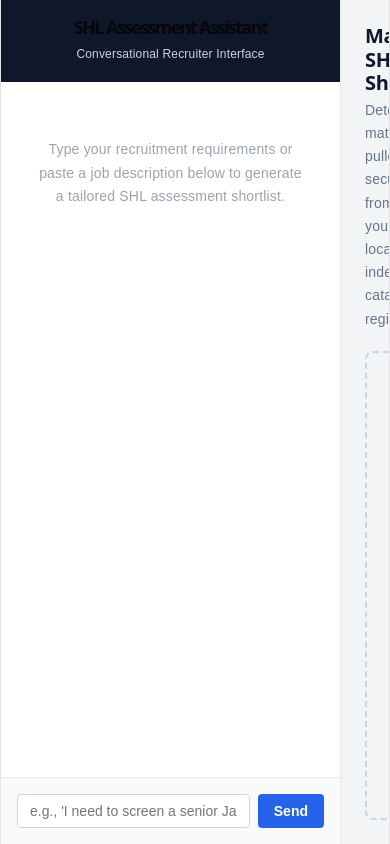
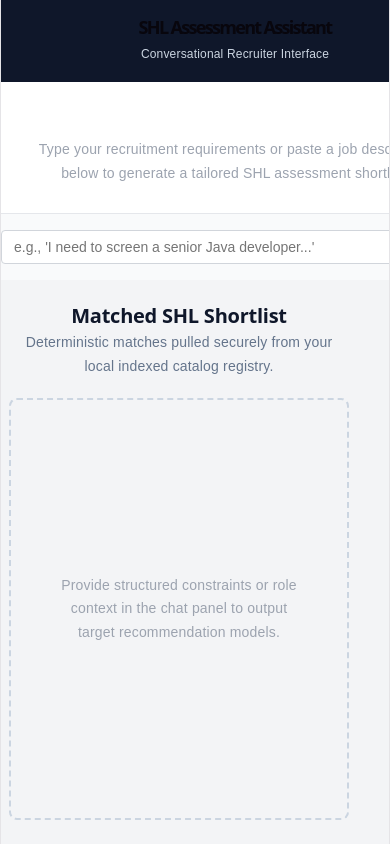
Before and after one commit to namratabarmola/shl-assessment-backend, a React (Vite) app in the folder shl-frontend/: page / in a window 390 px wide. Built offline with nearby package versions, Linux system fonts and the light colour scheme.

Commit message:
style: dynamic inline flex-direction for mobile responsiveness

```diff
--- a/shl-frontend/src/App.jsx
+++ b/shl-frontend/src/App.jsx
@@ -60,8 +60,15 @@
   };
 
   return (
-    <div style={{ display: 'flex', height: '100screen', height: '100vh', fontFamily: 'sans-serif', backgroundColor: '#f3f4f6', margin: 0 }}>
-
+    <div style={{
+  display: 'flex',
+  flexDirection: window.innerWidth <= 768 ? 'column' : 'row',
+  height: '100vh',
+  fontFamily: 'sans-serif',
+  backgroundColor: '#f3f4f6',
+  margin: 0,
+  overflowY: 'auto'
+}}>
       {/* LEFT PANEL: CHAT */}
       <div style={{ display: 'flex', flexDirection: 'col', flexDirection: 'column', width: '500px', borderRight: '1px solid #e5e7eb', backgroundColor: '#ffffff' }}>
         {/* Header */}
```
